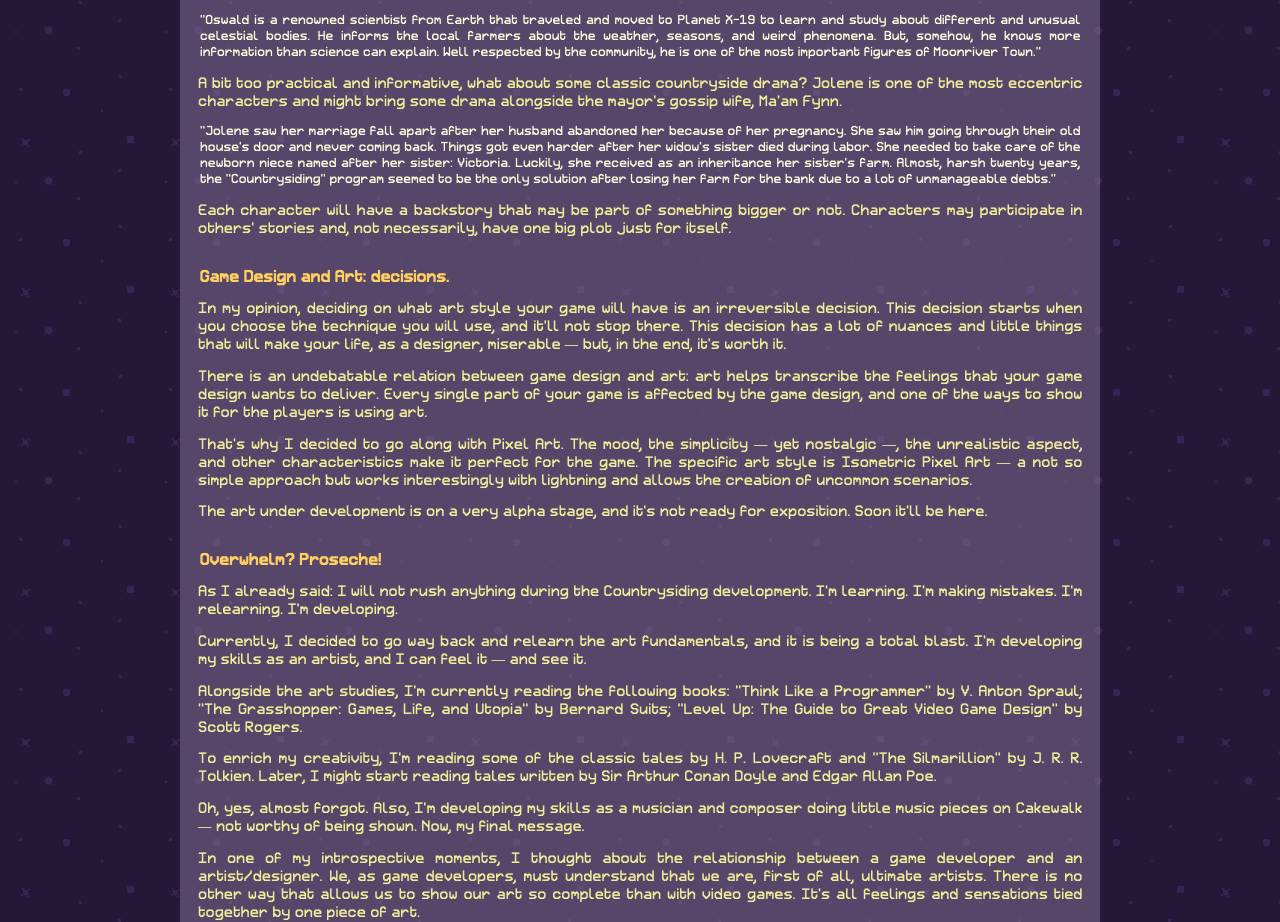
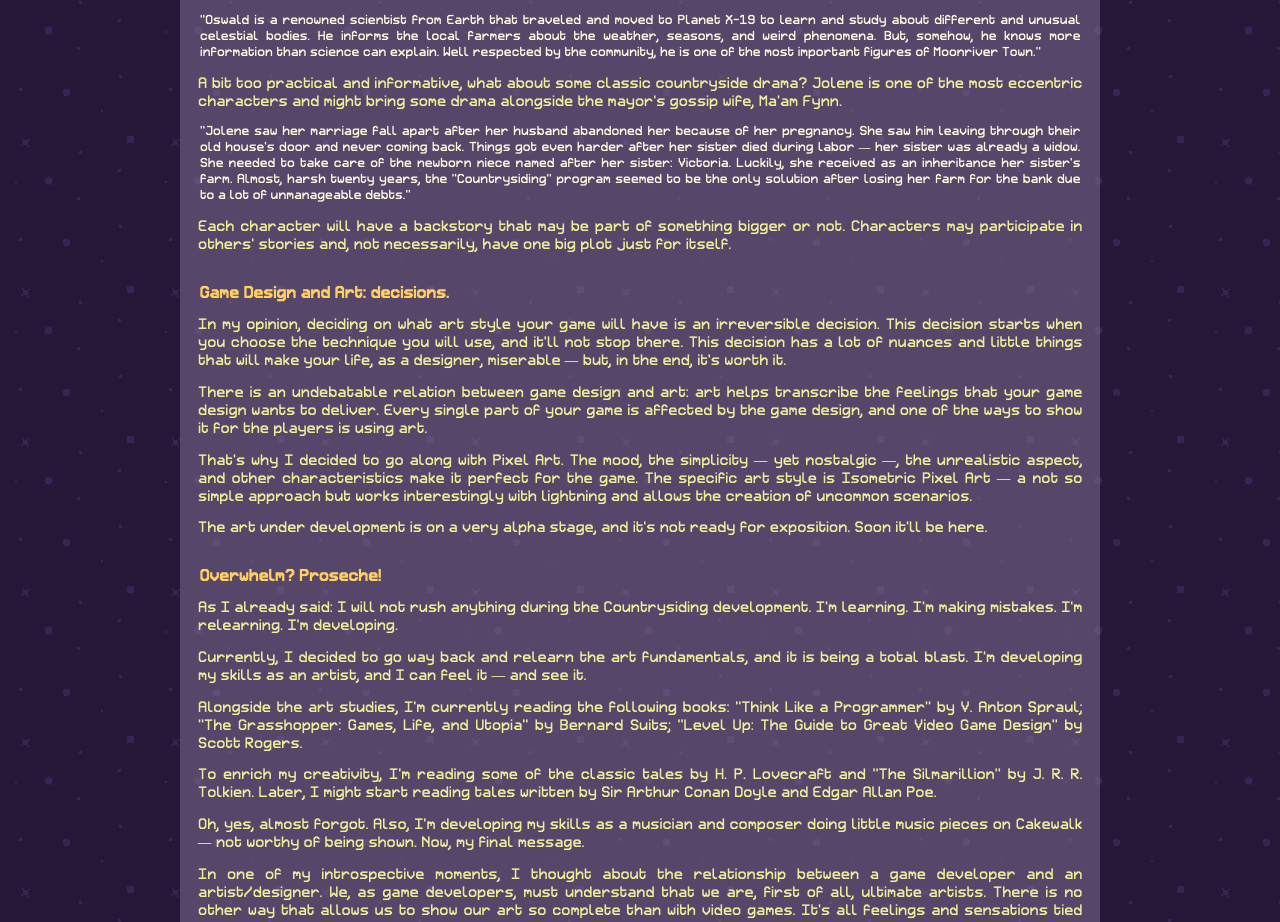
Before and after one commit to vrezendedev/countrysidingweb, a plain HTML site: page articles/article02.html in a window 1280 px wide. Shown: the part 1184-2106 px from the top of the page. Drawn offline with Linux system fonts and the light colour scheme.

Commit message:
First commit

```diff
--- a/articles/article02.html
+++ b/articles/article02.html
@@ -136,12 +136,12 @@
                     <div class="letter">
                         <p class= "letter-content">
                             "Jolene saw her marriage fall apart after her husband abandoned her because
-                            of her pregnancy. She saw him going through their old house's door and never
-                            coming back. Things got even harder after her widow's sister died during labor.
-                             She needed to take care of the newborn niece named after her sister: Victoria.
-                             Luckily, she received as an inheritance her sister's farm. Almost, harsh twenty
-                             years, the "Countrysiding" program seemed to be the only solution after losing
-                             her farm for the bank due to a lot of unmanageable debts."
+                            of her pregnancy. She saw him leaving through their old house's door and never
+                            coming back. Things got even harder after her sister died during labor — her sister
+                            was already a widow. She needed to take care of the newborn niece named
+                            after her sister: Victoria. Luckily, she received as an inheritance her sister's
+                            farm. Almost, harsh twenty years, the "Countrysiding" program seemed to be the only
+                            solution after losing her farm for the bank due to a lot of unmanageable debts."
                         </p>
                     </div>
 
```
